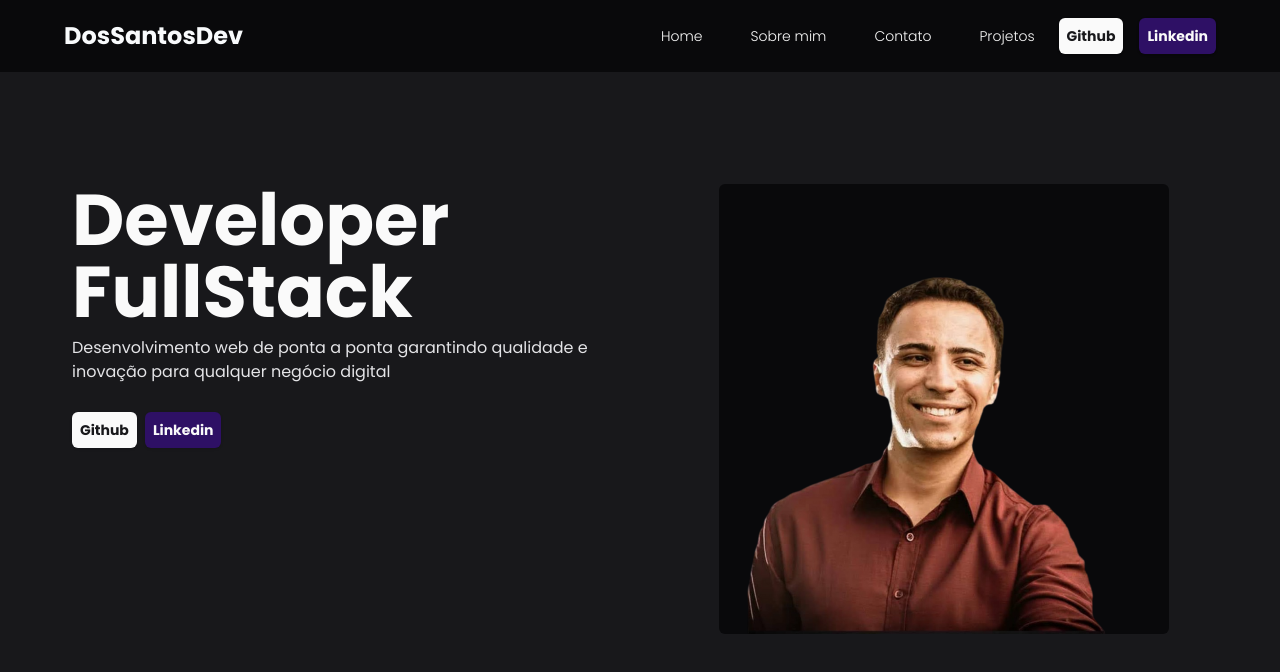
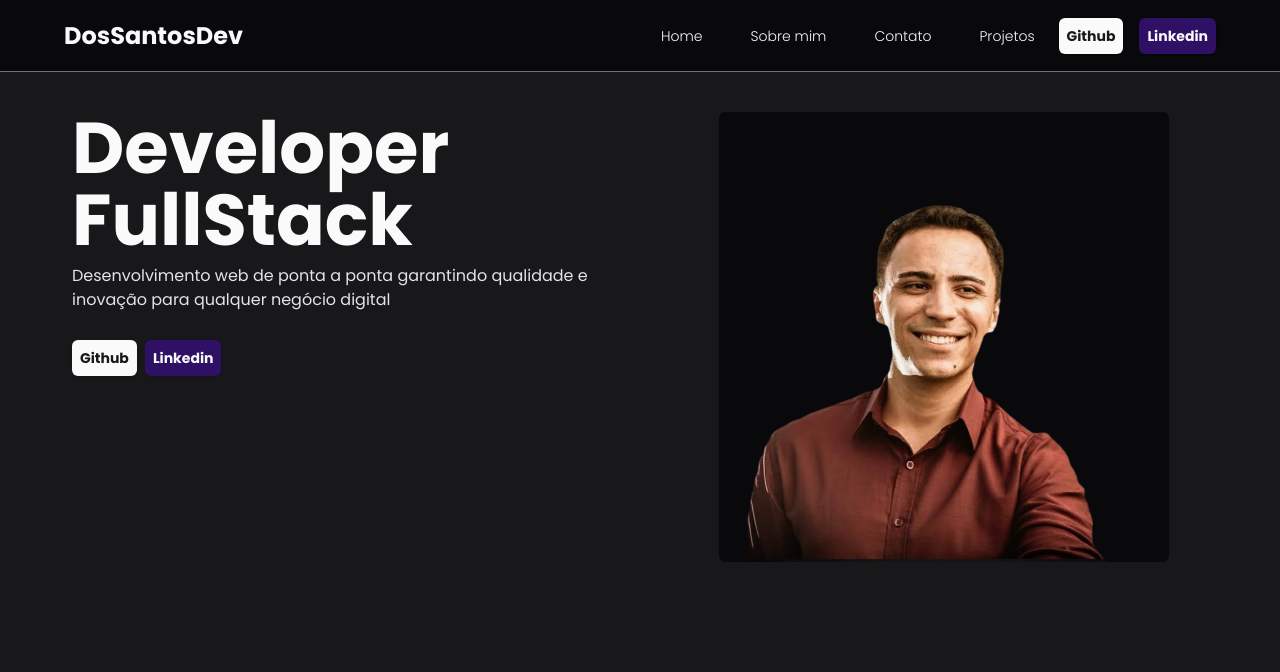
Before and after one commit to DosSantosDev2022/my-portifolio, a Next.js app: page / in a window 1280 px wide. Shown: the top 672 px of the page. Built offline with nearby package versions, Linux system fonts and the light colour scheme.

Commit message:
fix: add fixed css header

```diff
--- a/src/components/Header.tsx
+++ b/src/components/Header.tsx
@@ -13,7 +13,7 @@ export function Header() {
     setIsMenuOpen(!isMenuOpen)
   }
   return (
-    <header className="flex items-center justify-between w-full  bg-zinc-950 lg:h-[72px] lg:px-16 px-8 ">
+    <header className="flex items-center justify-between w-full  bg-zinc-950 lg:h-[72px] lg:px-16 px-8 border-b-[1px] border-zinc-500 fixed ">
       <div className="flex flex-col lg:flex-row items-center w-full justify-between p-5 lg:p-0">
         <div className="flex items-center gap-28">
           <h1 className="text-slate-50 text-2xl font-bold">DosSantosDev</h1>
```
